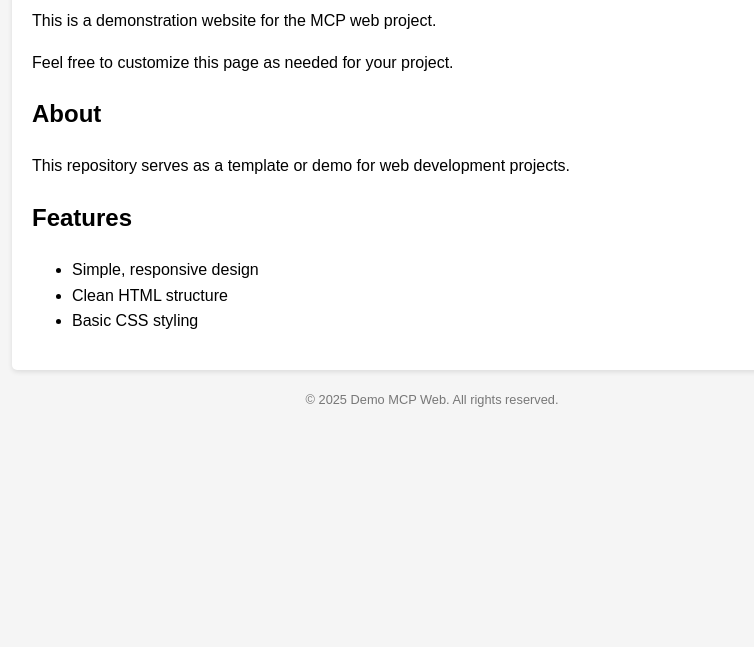
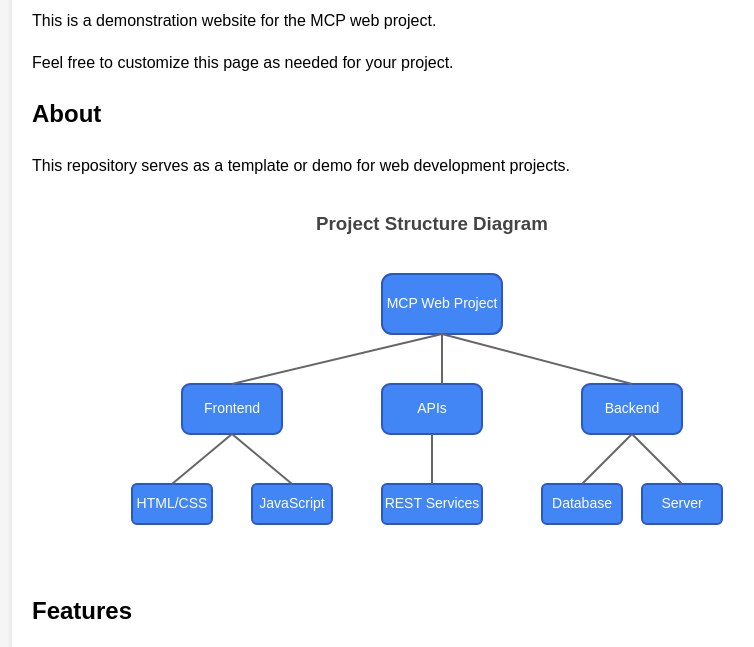
Before and after one commit to asipbajrami/demo-mcp-web, a plain HTML site: page index.html in a window 1280 px wide. Shown: the part 126-773 px from the top of the page, without its empty margins (208-962 px from the left). Drawn offline with Linux system fonts and the light colour scheme.

Commit message:
Add organizational diagram to index.html

```diff
--- a/index.html
+++ b/index.html
@@ -29,6 +29,30 @@
             font-size: 0.8em;
             color: #777;
         }
+        .diagram-container {
+            margin: 30px 0;
+            text-align: center;
+        }
+        .diagram-node {
+            fill: #4285f4;
+            stroke: #2a56c6;
+            stroke-width: 2;
+        }
+        .diagram-text {
+            font-family: Arial, sans-serif;
+            font-size: 14px;
+            fill: white;
+            text-anchor: middle;
+            dominant-baseline: middle;
+        }
+        .diagram-line {
+            stroke: #666;
+            stroke-width: 2;
+        }
+        .diagram-heading {
+            margin-bottom: 15px;
+            color: #444;
+        }
     </style>
 </head>
 <body>
@@ -40,11 +64,60 @@
         <h2>About</h2>
         <p>This repository serves as a template or demo for web development projects.</p>
 
+        <div class="diagram-container">
+            <h3 class="diagram-heading">Project Structure Diagram</h3>
+            <svg width="700" height="300" viewBox="0 0 700 300">
+                <!-- Main node -->
+                <rect x="300" y="20" width="120" height="60" rx="10" class="diagram-node" />
+                <text x="360" y="50" class="diagram-text">MCP Web Project</text>
+
+                <!-- First level nodes -->
+                <rect x="100" y="130" width="100" height="50" rx="8" class="diagram-node" />
+                <text x="150" y="155" class="diagram-text">Frontend</text>
+
+                <rect x="300" y="130" width="100" height="50" rx="8" class="diagram-node" />
+                <text x="350" y="155" class="diagram-text">APIs</text>
+
+                <rect x="500" y="130" width="100" height="50" rx="8" class="diagram-node" />
+                <text x="550" y="155" class="diagram-text">Backend</text>
+
+                <!-- Second level nodes -->
+                <rect x="50" y="230" width="80" height="40" rx="5" class="diagram-node" />
+                <text x="90" y="250" class="diagram-text">HTML/CSS</text>
+
+                <rect x="170" y="230" width="80" height="40" rx="5" class="diagram-node" />
+                <text x="210" y="250" class="diagram-text">JavaScript</text>
+
+                <rect x="300" y="230" width="100" height="40" rx="5" class="diagram-node" />
+                <text x="350" y="250" class="diagram-text">REST Services</text>
+
+                <rect x="460" y="230" width="80" height="40" rx="5" class="diagram-node" />
+                <text x="500" y="250" class="diagram-text">Database</text>
+
+                <rect x="560" y="230" width="80" height="40" rx="5" class="diagram-node" />
+                <text x="600" y="250" class="diagram-text">Server</text>
+
+                <!-- Connecting lines -->
+                <line x1="360" y1="80" x2="360" y2="130" class="diagram-line" />
+                <line x1="360" y1="80" x2="150" y2="130" class="diagram-line" />
+                <line x1="360" y1="80" x2="550" y2="130" class="diagram-line" />
+
+                <line x1="150" y1="180" x2="90" y2="230" class="diagram-line" />
+                <line x1="150" y1="180" x2="210" y2="230" class="diagram-line" />
+
+                <line x1="350" y1="180" x2="350" y2="230" class="diagram-line" />
+
+                <line x1="550" y1="180" x2="500" y2="230" class="diagram-line" />
+                <line x1="550" y1="180" x2="600" y2="230" class="diagram-line" />
+            </svg>
+        </div>
+
         <h2>Features</h2>
         <ul>
             <li>Simple, responsive design</li>
             <li>Clean HTML structure</li>
             <li>Basic CSS styling</li>
+            <li>Project structure diagram</li>
         </ul>
     </div>
 
```
